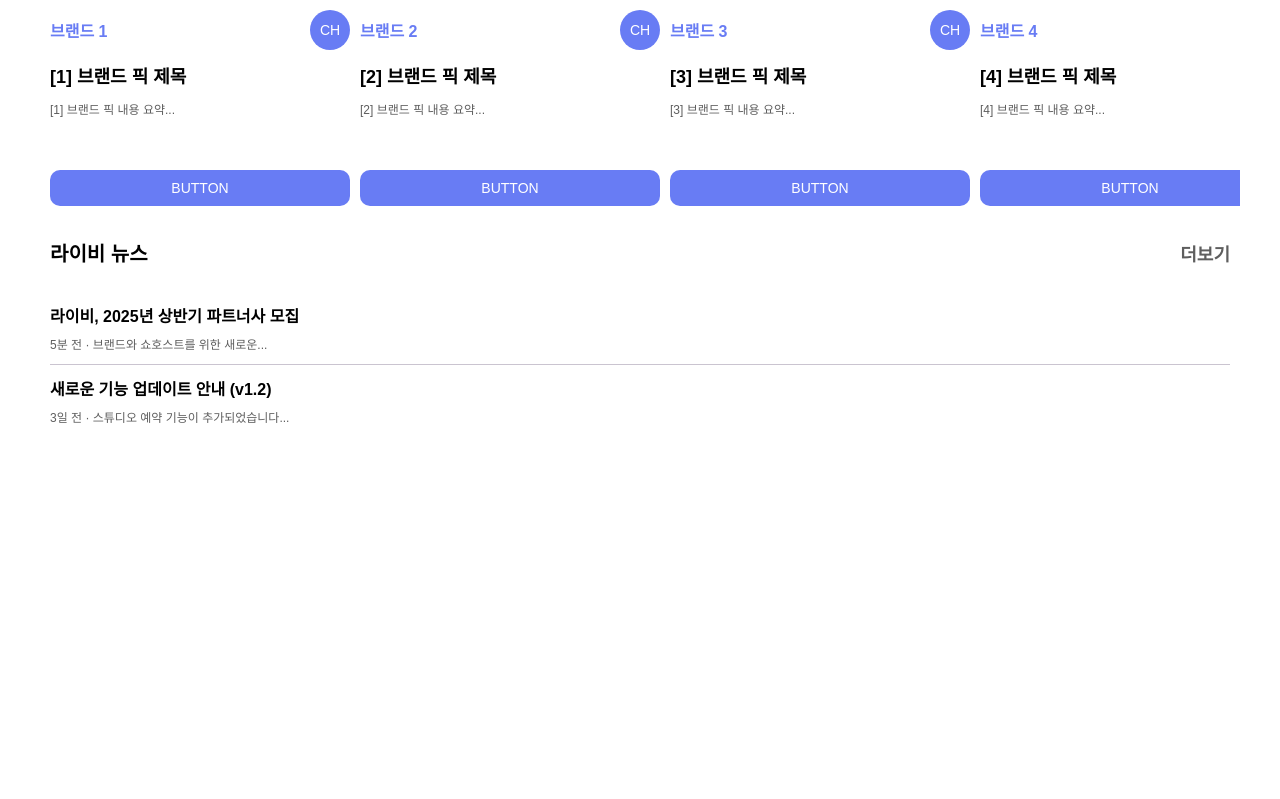
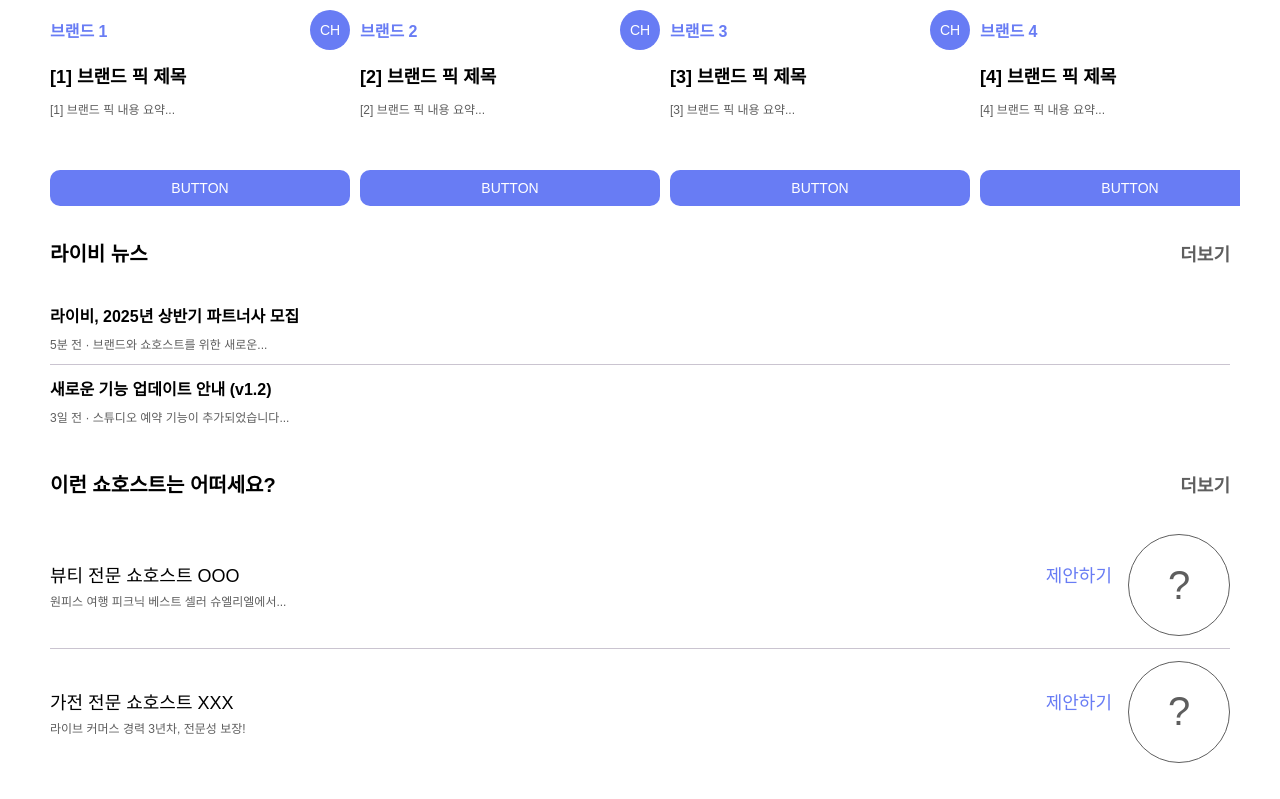
Before and after one commit to livbee-project/front-end-react, a React (Vite) app in the folder livbee-project/: page / in a window 1280 px wide. Shown: the part 934-1733 px from the top of the page. Before the commit the page ends 1395 px from the top, so only its background shows below. Built offline with nearby package versions, Linux system fonts and the light colour scheme; a web font is replaced by a local one.

Commit message:
251031 > front-end > react > 홈 > "이런 쇼호스트는 어떠세요?" 섹션 작업

```diff
--- a/livbee-project/src/presentation/pages/Home.tsx
+++ b/livbee-project/src/presentation/pages/Home.tsx
@@ -3,9 +3,11 @@ import React from 'react';
 import ShoppingLiveSection from './home/ShoppingLiveSection';
 import BrandPickSection from './home/BrandPickSection';
 import LivbeeNewsSection from './home/LivbeeNewsSection';
+import HowShowhostSection from './home/HowShowhostSection';
 
 // (유지) 스크롤바 숨기기 클래스를 위해 import
 import '../styles/global.css';
+
 
 /**
  * 홈 페이지 컴포넌트
@@ -18,6 +20,7 @@ const Home: React.FC = () => {
   // 최상위 <div className="app-container">로 변경합니다.
   return (
     <div className="app-container">
+
       {/* "지금 뜨는 쇼핑라이브" 섹션 */}
       <ShoppingLiveSection />
 
@@ -26,6 +29,9 @@ const Home: React.FC = () => {
 
       {/* "라이비 뉴스" 섹션 */}
       <LivbeeNewsSection />
+
+      {/* "이런 쇼호스트는 어떠세요?" 섹션 */}
+      <HowShowhostSection />
     </div>
   );
 };
--- /dev/null
+++ b/livbee-project/src/presentation/pages/home/HowShowhostSection.tsx
@@ -0,0 +1,62 @@
+import React from 'react';
+// (추가) 이 섹션에서 사용할 모든 공통 컴포넌트를 임포트합니다.
+import SectionContainer from '../../components/SectionContainer';
+import DividedList from '../../components/DividedList';
+import DividedListItem from '../../components/DividedListItem';
+import PortfolioRowCard from '../../components/PortfolioRowCard'; // 방금 생성한 카드
+
+/**
+ * "이런 쇼호스트는 어떠세요?" 섹션 컴포넌트
+ */
+const HowShowhostSection: React.FC = () => {
+  // (추가) 섹션에서 사용할 임시 데이터
+  const showhostItems = [
+    {
+      id: 1,
+      title: '뷰티 전문 쇼호스트 OOO',
+      content: '원피스 여행 피크닉 베스트 셀러 슈엘리엘에서...',
+      // imageUrl: 'https://...' (테스트용 이미지 URL)
+    },
+    {
+      id: 2,
+      title: '가전 전문 쇼호스트 XXX',
+      content: '라이브 커머스 경력 3년차, 전문성 보장!',
+      // imageUrl: 'https://...'
+    },
+  ];
+
+  return (
+    // 1. 섹션 컨테이너 (재사용)
+    <SectionContainer
+      title="이런 쇼호스트는 어떠세요?"
+      onMorePressed={() => console.log('쇼호스트 더보기 클릭')}
+    >
+      {/* Flutter 원본의 Container(padding: 10) 적용
+      */}
+      <div style={{ padding: '0 10px' }}>
+        {/* 2. 구분선이 있는 리스트 (재사용) */}
+        <DividedList>
+          {/* 임시 데이터를 map으로 순회하며 리스트 아이템 렌더링
+          */}
+          {showhostItems.map((item) => (
+            // 3. 리스트 아이템 (재사용)
+            <DividedListItem key={item.id}>
+              {/* 4. 방금 생성한 공통 카드 (신규 사용)
+                Flutter의 _buildPortfolioCard를 대체합니다.
+              */}
+              <PortfolioRowCard
+                title={item.title}
+                content={item.content}
+                // imageUrl={item.imageUrl} (이미지 URL prop)
+                onOfferPress={() => console.log(`제안하기 ${item.id}`)}
+                onCardPress={() => console.log(`포트폴리오 ${item.id} 클릭`)}
+              />
+            </DividedListItem>
+          ))}
+        </DividedList>
+      </div>
+    </SectionContainer>
+  );
+};
+
+export default HowShowhostSection;
```
